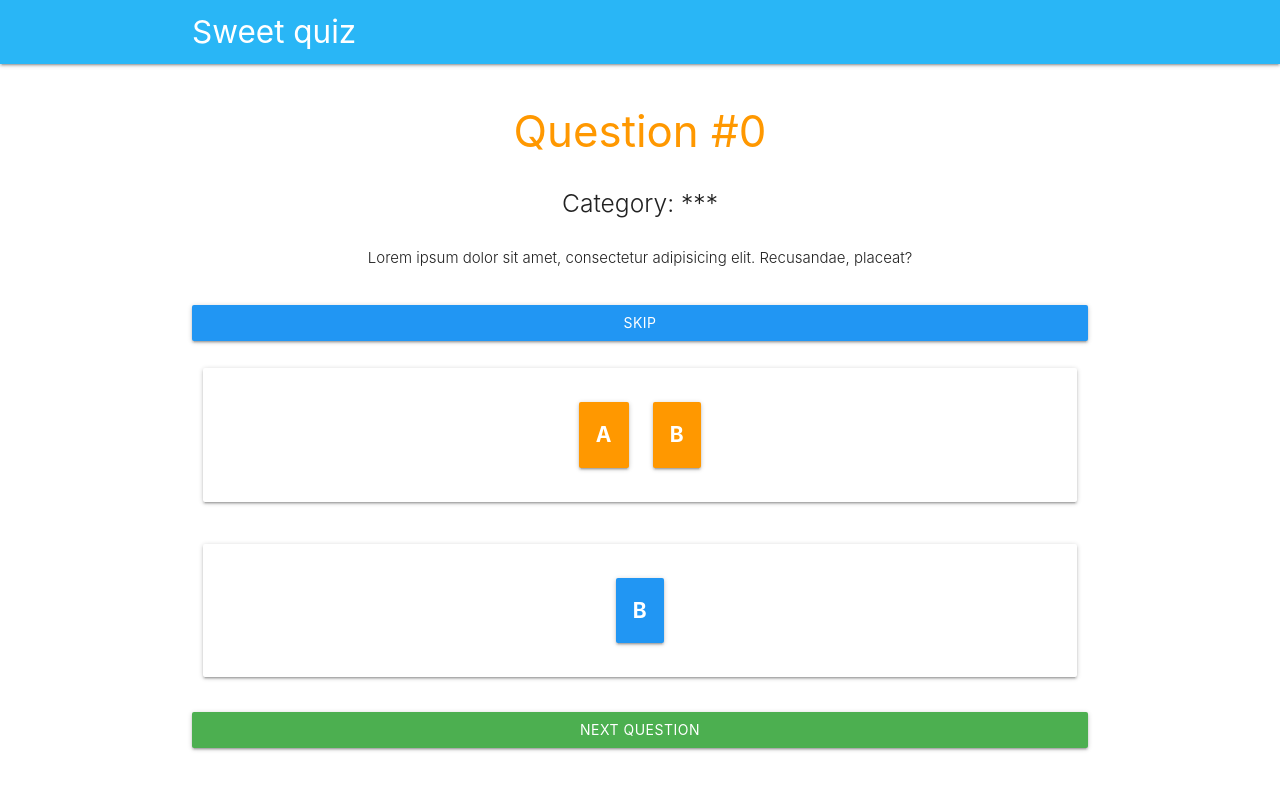
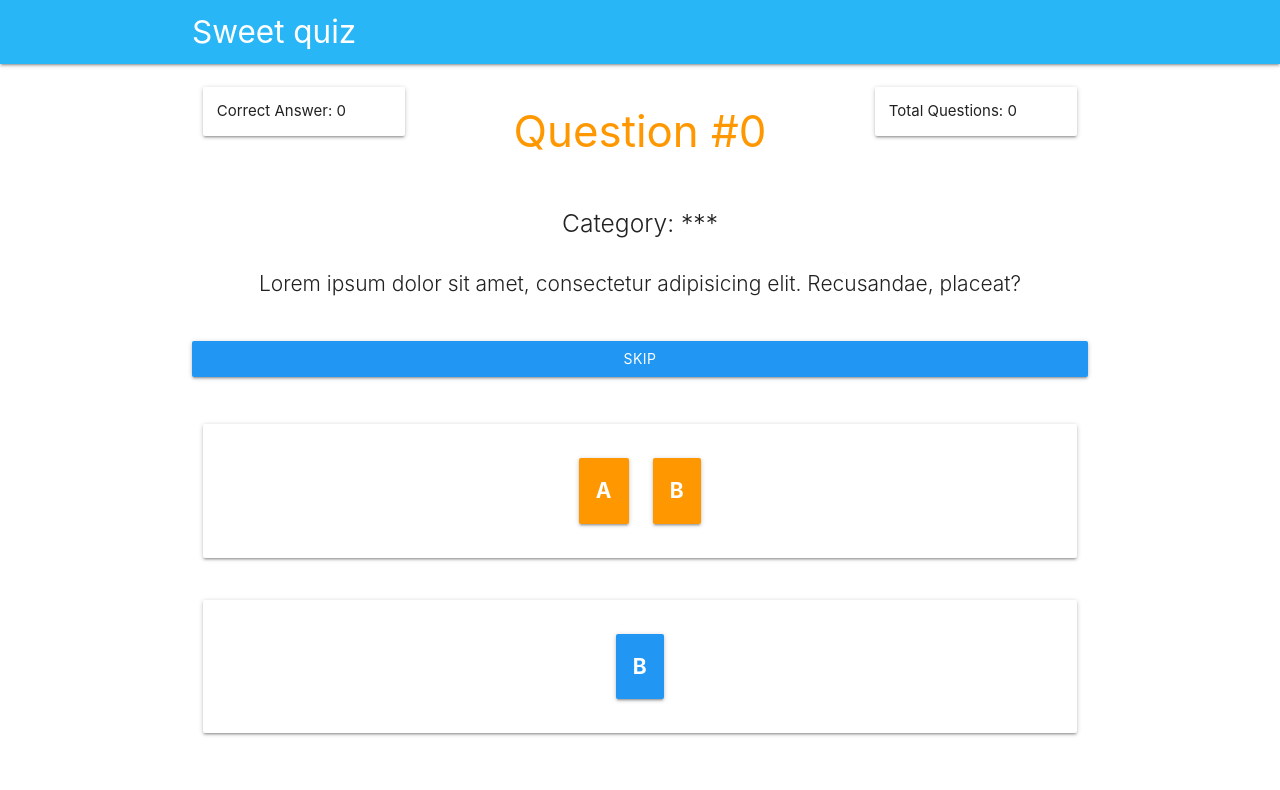
Before and after one commit to Valavanca/sweet-quiz, a plain HTML site: page index.html in a window 1280 px wide. Drawn offline with nearby package versions, Linux system fonts and the light colour scheme.

Commit message:
corrections in main page

```diff
--- a/css/style.css
+++ b/css/style.css
@@ -7,3 +7,19 @@
     font-size: 1.4em;
     font-weight: bold;
 }
+#quest-text {
+  font-size: 1.4em;
+}
+.aswer-count{
+  padding: .9em;
+}
+.aswer-count p {
+  margin: 0;
+}
+
+.hide {
+  display: none;
+}
+.show {
+  display: inline-block;
+}
--- a/index.html
+++ b/index.html
@@ -6,6 +6,7 @@
   <meta http-equiv="X-UA-Compatible" content="ie=edge">
   <!-- CSS -->
   <link rel="stylesheet" href="https://cdnjs.cloudflare.com/ajax/libs/materialize/0.97.8/css/materialize.min.css">
+  <link href="http://fonts.googleapis.com/icon?family=Material+Icons" rel="stylesheet">
   <link rel="stylesheet" href="css/style.css">
   <title>Quiz</title>
 </head>
@@ -18,12 +19,27 @@
   </nav>
   <!-- end nav -->
 
-  <!-- Target -->
+                                                         <!-- Question block -->
   <div class="section no-pad-bot" id="index-banner">
     <div class="container">
-      <h3 class="header center orange-text">Question #<span id="quest-number">0</span></h3>
+      <div class="row">
+        <div class="col s3 m3">
+          <div class="card-panel aswer-count">
+            <p>Correct Answer: <span id="correct-answer">0</span></p>
+          </div>
+        </div>
+        <div class="col s6 m6">
+          <h3 class="header center orange-text">Question #<span id="quest-number">0</span></h3>
+        </div>
+        <div class="col s3 m3">
+          <div class="card-panel aswer-count">
+            <p>Total Questions: <span id="total-answer">0</span></p>
+          </div>
+        </div>
+      </div>
+
       <div class="row center">
-        <h5 class="header col s12 light">Category: <span id="quest-catg">***</span></h5>
+        <h5 class="header col s12 light">Category: <span id="category">***</span></h5>
       </div>
       <div class="row">
         <p id="quest-text" class="center light">
@@ -32,6 +48,11 @@
       </div>
       <div class="row center">
         <a id="skip-button" class="btn col s12 m12 waves-effect waves-light blue">Skip</a>
+      </div>
+
+      <div class="row center">
+        <span id="success" class="waves-effect green btn hide"><i class="material-icons left">done</i>Correct</span>
+        <span id="error" class="waves-effect red btn hide"><i class="material-icons left">error</i>Incorrect</span>
       </div>
 
       <!-- answer -->
@@ -56,12 +77,13 @@
       </div>
 
       <div class="row center">
-        <a id="next-button" class="btn col s12 m12 waves-effect waves-light green ">Next question</a>
+        <a id="next-button" class="hide btn col s12 m12 waves-effect waves-light green ">Next question</a>
       </div>
 
     </div>
   </div>
+  <!-- end question -->
 
-<script type="js/index.js"></script>
+<script src="js/index.js"></script>
 </body>
 </html>
```
